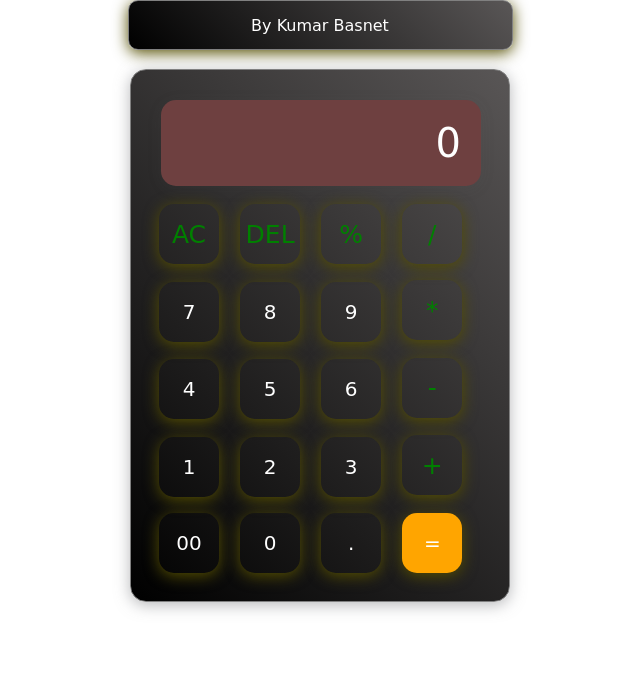
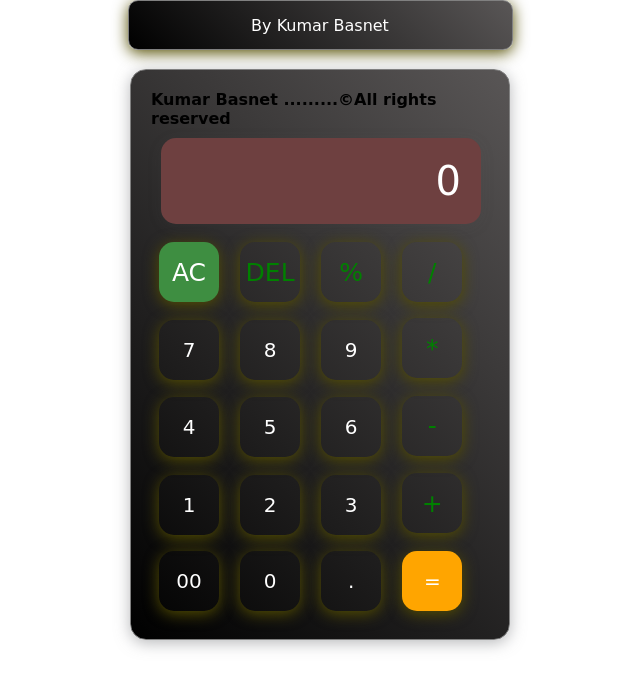
Before and after one commit to kumarbasnet100/Calculator, a plain HTML site: page index.html in a window 1280 px wide. In both pictures the pointer is over the button "AC". Shown: the whole page, without its empty margins (320-960 px from the left). Drawn offline with Linux system fonts and the light colour scheme; a web font is replaced by a local one.

Commit message:
Added text h4

```diff
--- a/index.html
+++ b/index.html
@@ -9,6 +9,7 @@
 <body>
     <div class="author"> By Kumar Basnet</div><br>
     <div class="calculator">
+        <h4> Kumar Basnet .........&copy;All rights reserved</h4>
         <input type="text" placeholder="0" id="inputBox">
         <div>
             <button class="operator">AC</button>
--- a/style.css
+++ b/style.css
@@ -31,7 +31,6 @@
     background:linear-gradient(45deg,black, rgb(89, 86, 86));
     box-shadow: 0px 3px 15px rgba(113, 115, 119, 0.5);
 }
-
 input{
     width: 320px;
     border: none;
@@ -61,7 +60,12 @@ button{
     color: white;
     box-shadow: 0px 3px 15px rgba( 84, 78, 0.5);
     cursor: pointer;
+    transition: 0.3s
 }
+button:hover {
+    background-color: #3e8e41;
+    color: white;
+  }
 
 .eqButton{
     background-color: orange;
```
